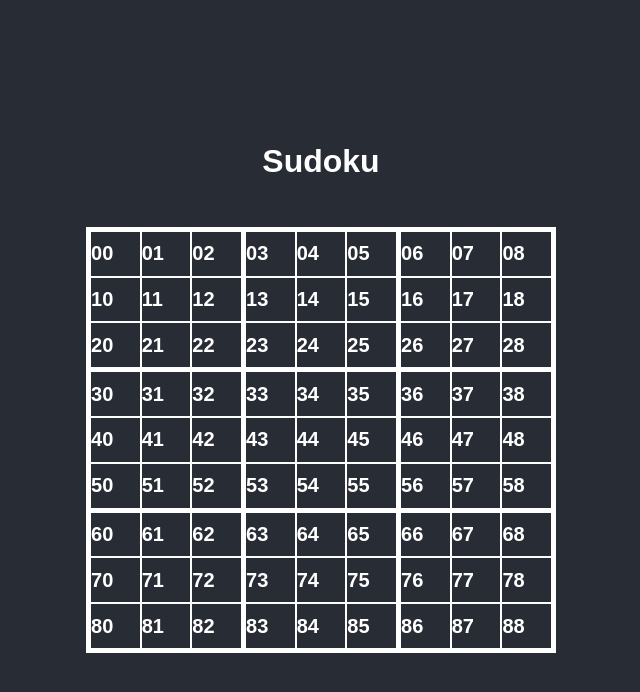
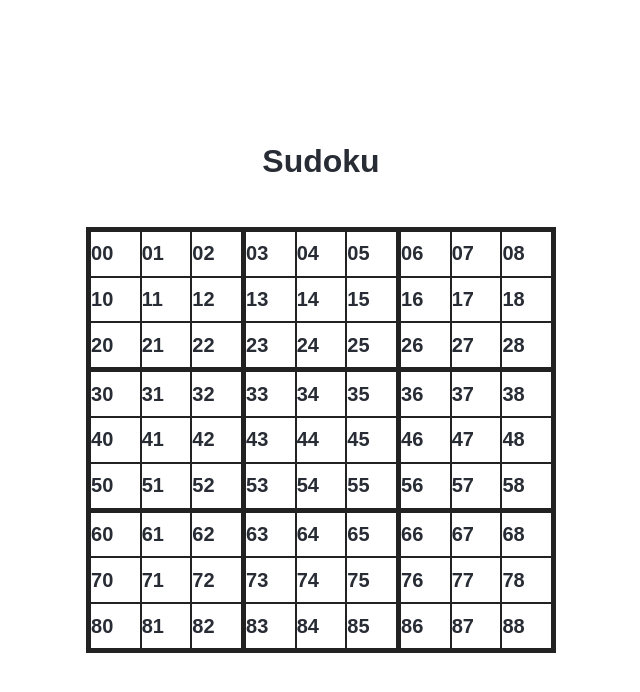
Before and after one commit to DMGithinji/React-Sudoku, a React (Create React App) app: page / in a window 1280 px wide. Shown: the top 692 px of the page, without its empty margins (319-959 px from the left). Built offline with nearby package versions, Linux system fonts and the light colour scheme.

Commit message:
Move grid folder position

```diff
--- a/src/components/styles/grid/block/styles/index.ts
+++ b/src/components/grid/block/styles/index.ts
@@ -25,7 +25,8 @@ export const Container = styled.div`
     }
 
     &:hover {
-      background-color: ${theme.colors.hoverColor}
+      background-color: ${theme.colors.hoverColor};
+      color: ${theme.colors.hoverFontColor};
     }
   `}
 `
--- a/src/components/index.ts
+++ b/src/components/index.ts
@@ -1 +1,2 @@
 export * from './styles';
+export { default as Grid } from './grid'
--- a/src/components/styles/index.ts
+++ b/src/components/styles/index.ts
@@ -1,4 +1,3 @@
 export * from './content';
 export * from './title';
 export * from './card';
-export * from './grid';
--- a/src/index.tsx
+++ b/src/index.tsx
@@ -2,12 +2,12 @@ import React from 'react';
 import ReactDOM from 'react-dom';
 
 import { unregister } from './core';
-import { GlobalStyles, darkTheme } from './styles';
+import { GlobalStyles, lightTheme } from './styles';
 import { Content, Title, Card, Grid } from './components';
 import { ThemeProvider } from 'styled-components';
 
 ReactDOM.render(
-  <ThemeProvider theme={darkTheme}>
+  <ThemeProvider theme={lightTheme}>
     <GlobalStyles />
     <Content data-cy="content">
       <Title data-cy="title">Sudoku</Title>
--- a/src/styles/theme.ts
+++ b/src/styles/theme.ts
@@ -3,6 +3,7 @@ export const darkTheme =  {
     background: '#282c34',
     fontColor: '#fff',
     hoverColor: '#555',
+    hoverFontColor: '#fff',
     mainBorderColor: '#fff',
     lightBorderColor: '#fdfdfd',
   },
@@ -11,11 +12,12 @@ export const darkTheme =  {
 
 export const lightTheme =  {
   colors: {
-    background: '#f9f9f9',
+    background: '#f9f9f9f',
     fontColor: '#282c34',
-    hoverColor: '#caf3fe',
-    mainBorderColor: '#282c34',
-    lightBorderColor: '#555',
+    hoverColor: 'rgb(94,158,255)',
+    hoverFontColor: '#fff',
+    mainBorderColor: '#222',
+    lightBorderColor: '#222',
   },
   transition: '0.3s',
 };
```
Also changed, not shown: src/components/grid/index.tsx (renamed from src/components/styles/grid/index.tsx, +5 -3 lines), src/components/grid/block/index.tsx (renamed from src/components/styles/grid/block/index.tsx), src/components/grid/styles/index.ts (renamed from src/components/styles/grid/styles/index.ts).
